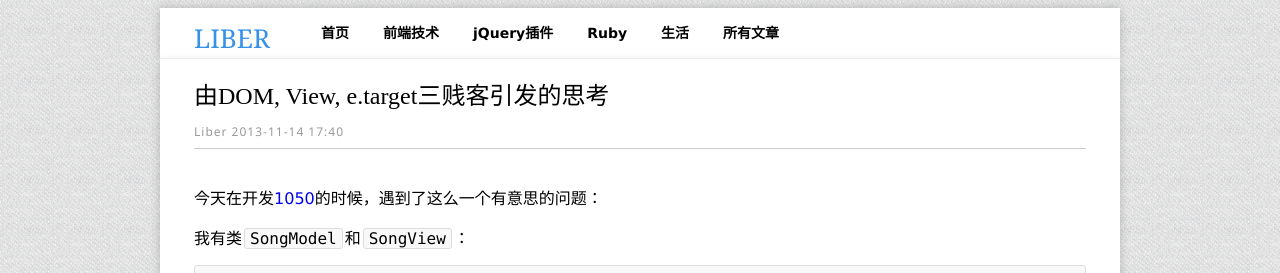
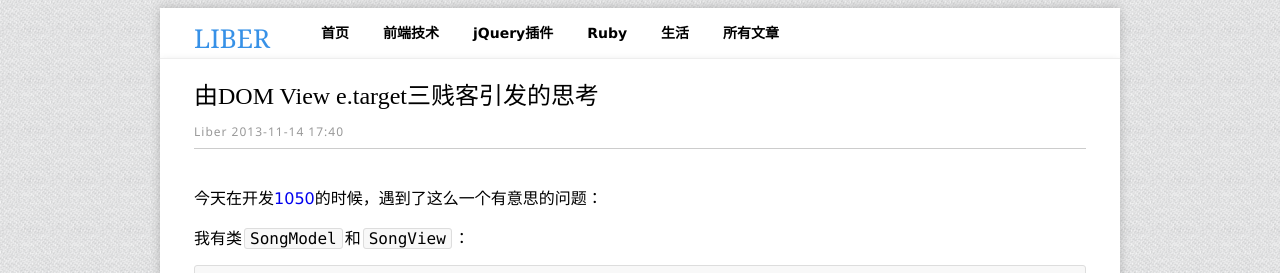
Before and after one commit to mystist/mystist.github.com, a Jekyll site: the page built from _posts/2013-11-14-1.md, in a window 1280 px wide and 900 px high. Shown: the top 273 px of the window. Built offline with Jekyll 4.4.1, drawn with Linux system fonts in a browser that asks for light colours; Markdown is read by kramdown in place of the engine named in the settings.

```diff
--- a/_posts/2013-11-14-1.md
+++ b/_posts/2013-11-14-1.md
@@ -1,6 +1,6 @@
 ---
 layout: template
-title: 由DOM, View, e.target三贱客引发的思考
+title: 由DOM View e.target三贱客引发的思考
 text: Liber
 date: 2013-11-14 17:40
 categories:
```
